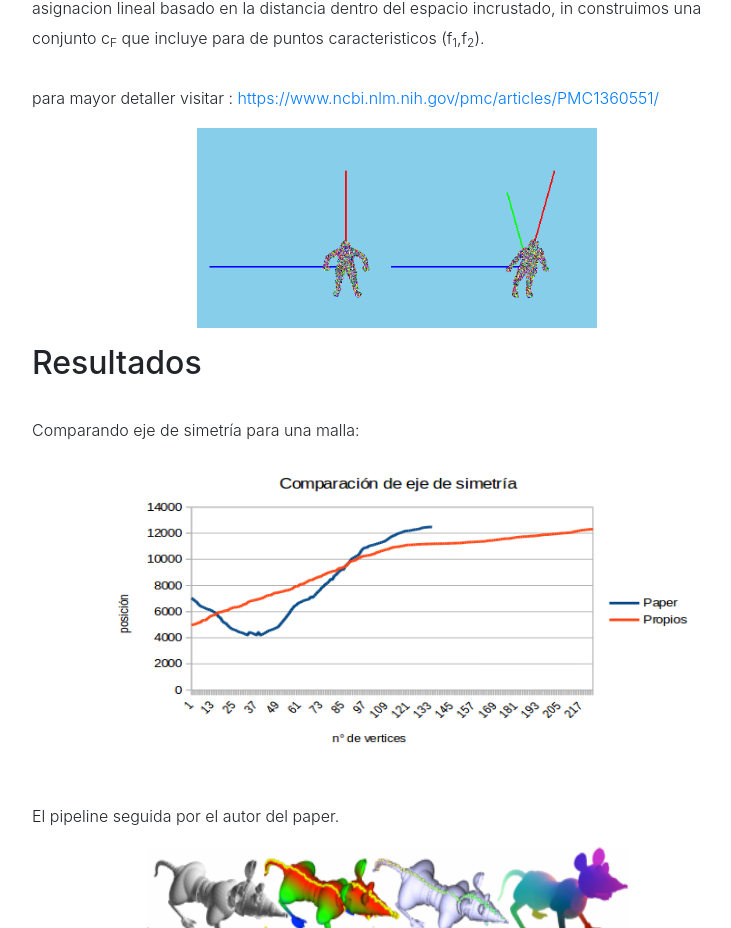
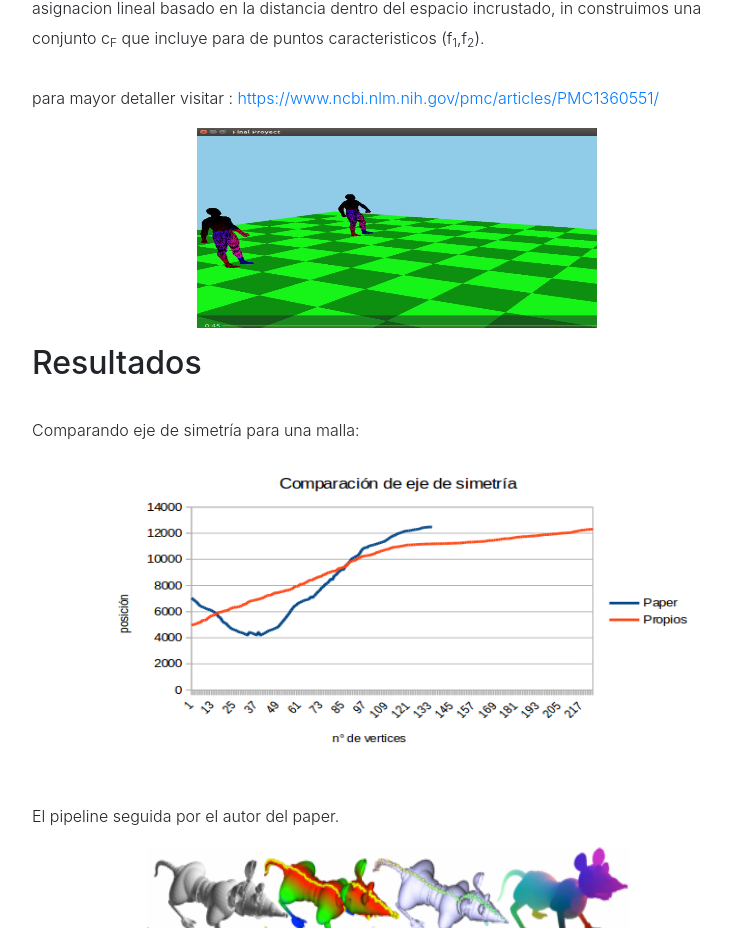
Before and after one commit to johan2008/Surface-Correspondence, a website with bundled scripts: page index.html in a window 1280 px wide. Shown: the part 6257-7185 px from the top of the page, without its empty margins (243-974 px from the left). Built offline with nearby package versions, Linux system fonts and the light colour scheme.

Commit message:
cambio imagen

```diff
--- a/index.html
+++ b/index.html
@@ -221,7 +221,7 @@ Multidimensional Scaling(GMDS). Los puntos caracteristicos F<SUB>1</SUB> y F<SUB
 
             </FONT>
             </br>
-            <center><img src="img/img28.png" border="0" width="400" height="200"></center>
+            <center><img src="img/img50.png" border="0" width="400" height="200"></center>
             </p>
 
 
```
